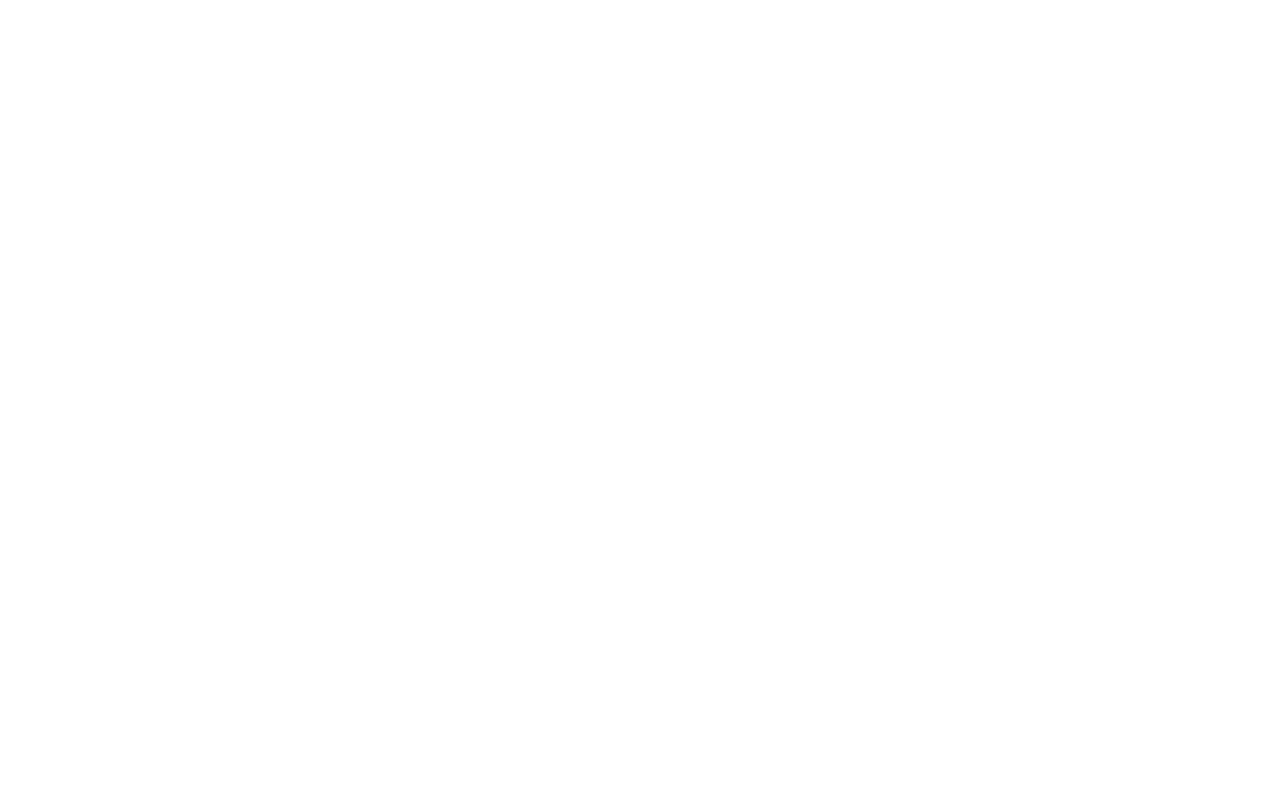
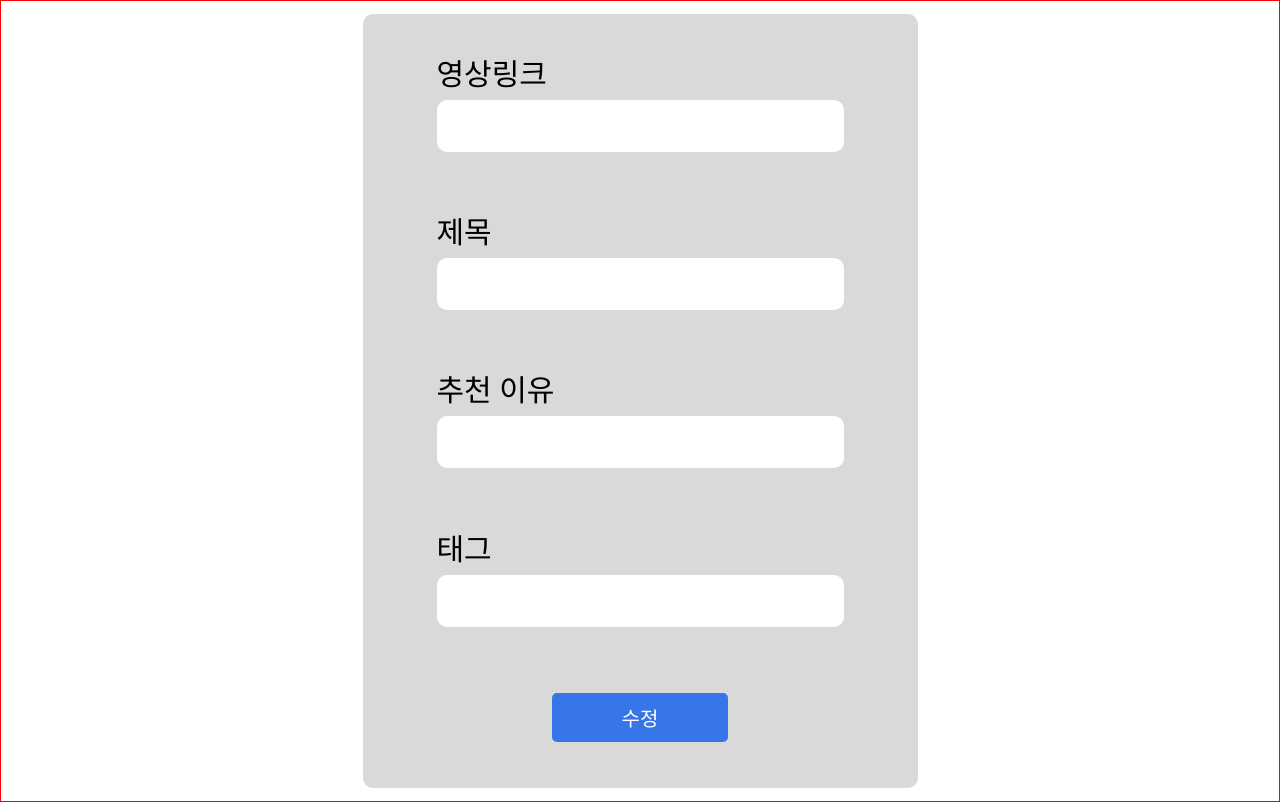
Before and after one commit to Choi-kanggun/newFeed, a React (Vite) app: page /Correction in a window 1280 px wide. Before the commit this address had no page. Built offline with nearby package versions, Linux system fonts and the light colour scheme.

Commit message:
Style:page수정 라우터 ,파일이름 수정 , 코드위치 수정

```diff
--- a/src/components/myPost/Correction.jsx
+++ b/src/components/myPost/Correction.jsx
@@ -1,6 +1,7 @@
 import React from 'react';
+import { Btn, Div, Div2, Form } from '../../styles/home';
 
-const CreatePost = () => {
+const Correction = () => {
   return (
     <Div>
       <Form>
@@ -26,4 +27,4 @@
   );
 };
 
-export default CreatePost;
+export default Correction;
--- /dev/null
+++ b/src/pages/CorrectionPage.jsx
@@ -0,0 +1,8 @@
+import React from 'react';
+import Correction from '../components/myPost/Correction';
+
+const CorrectionPage = () => {
+  return <Correction />;
+};
+
+export default CorrectionPage;
--- /dev/null
+++ b/src/pages/CreatePostPage.jsx
@@ -0,0 +1,8 @@
+import React from 'react';
+import CreatePost from '../components/myPost/CreatePost';
+
+const CreatePostPage = () => {
+  return <CreatePost />;
+};
+
+export default CreatePostPage;
--- a/src/pages/Home.jsx
+++ b/src/pages/Home.jsx
@@ -1,8 +1,7 @@
 import React from 'react';
-import CreatePost from '../components/myPost/CreatePost';
 
 const Home = () => {
-  return <CreatePost />;
+  return <>Home</>;
 };
 
 export default Home;
--- a/src/shared/Router.jsx
+++ b/src/shared/Router.jsx
@@ -1,12 +1,16 @@
 import React from 'react';
 import { BrowserRouter, Route, Routes } from 'react-router-dom';
 import Home from '../pages/Home';
+import CreatePostPage from '../pages/CreatePostPage';
+import CorrectionPage from '../pages/CorrectionPage';
 
 const Router = () => {
   return (
     <BrowserRouter>
       <Routes>
         <Route path="/" element={<Home />}></Route>
+        <Route path="/CreatePost" element={<CreatePostPage />}></Route>
+        <Route path="/Correction" element={<CorrectionPage />}></Route>
       </Routes>
     </BrowserRouter>
   );
```
Also changed, not shown: src/components/myPost/CrInput.js (deleted).
